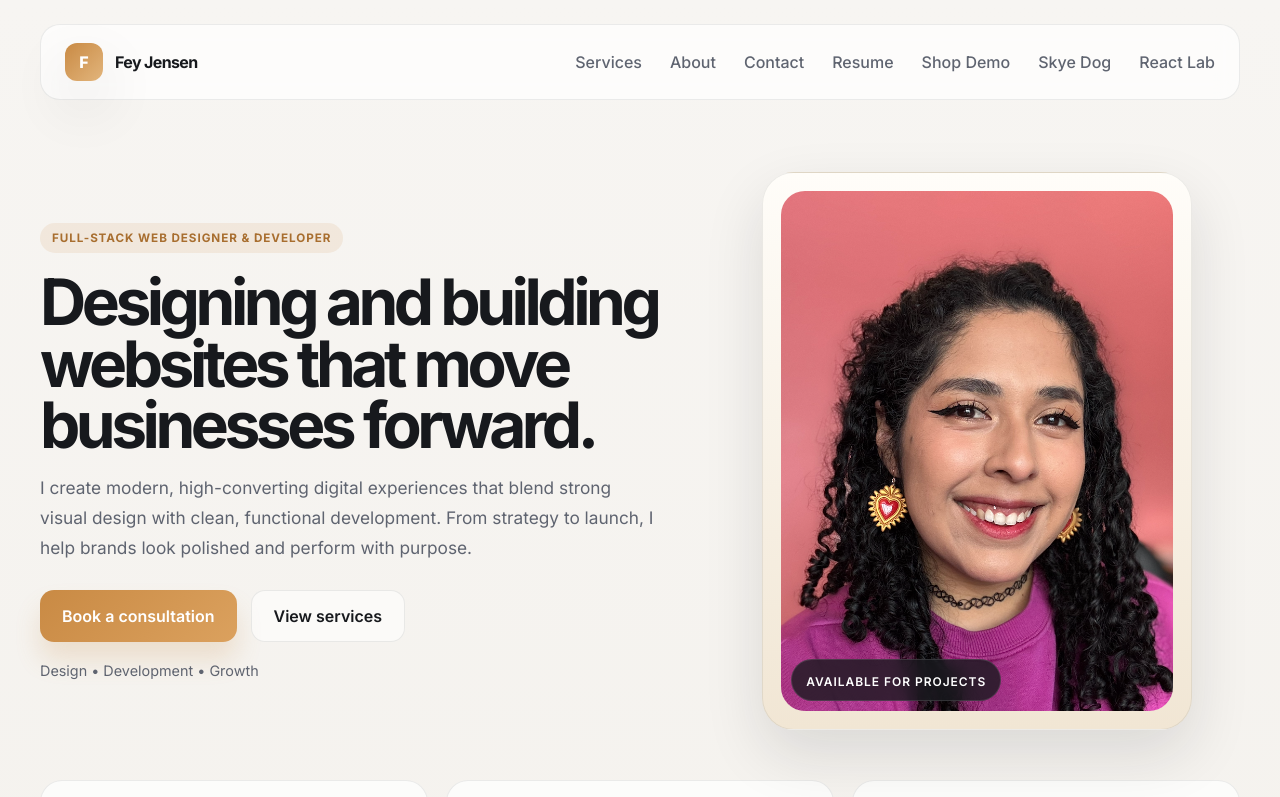
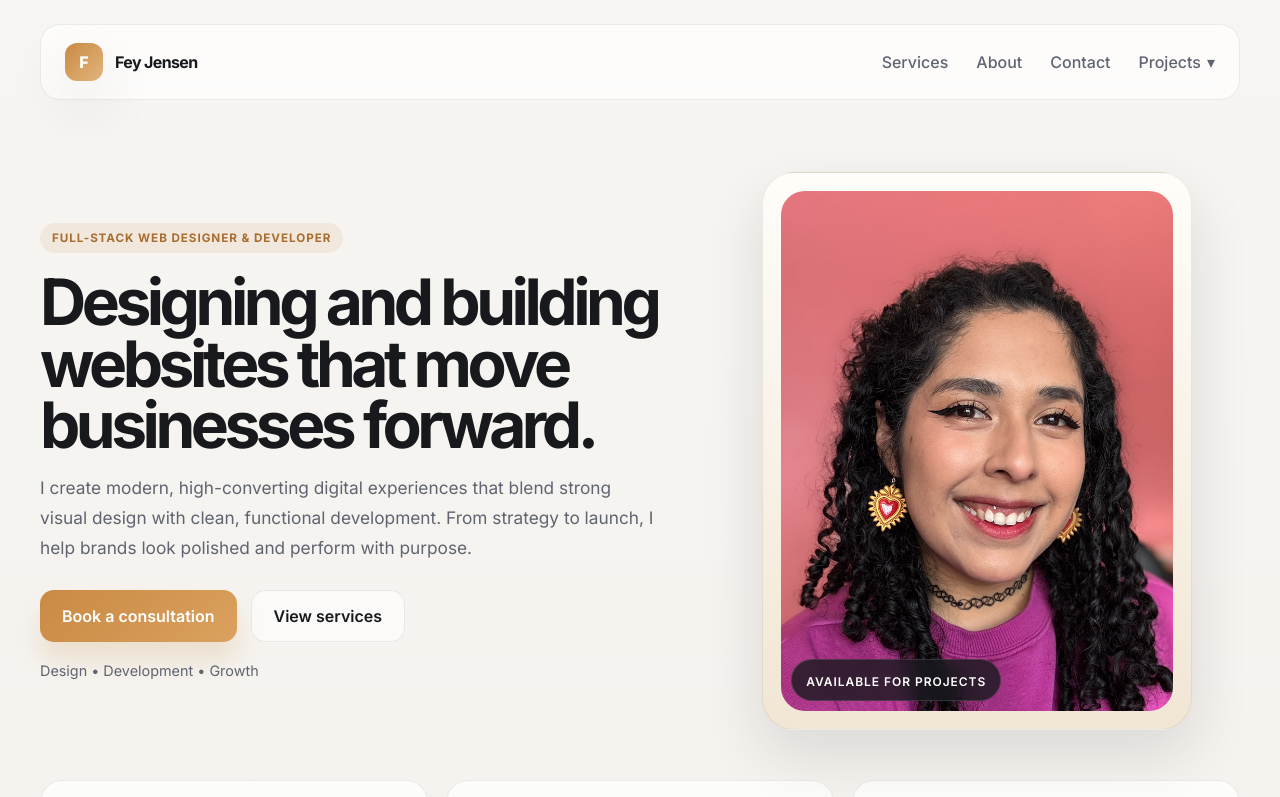
Before and after one commit to FeyJensen/portfolio, a React (Vite) app: page / in a window 1280 px wide. Shown: the top 797 px of the page. Built offline with nearby package versions, Linux system fonts and the light colour scheme.

Commit message:
dropdown

```diff
--- a/src/App.jsx
+++ b/src/App.jsx
@@ -1,4 +1,4 @@
-import { useEffect, useState } from 'react';
+import { useEffect, useRef, useState } from 'react';
 
 import HomePage from './pages/HomePage';
 import ResumePage from './pages/ResumePage';
@@ -6,12 +6,70 @@ import ReactShowcasePage from './pages/ReactShowcasePage';
 import SkyeDogPage from './pages/SkyeDogPage';
 import ShopDemoPage from './pages/ShopDemoPage';
 
+function NavDropdown({ onSelect, currentPage }) {
+  const [isOpen, setIsOpen] = useState(false);
+  const dropdownRef = useRef(null);
+
+  useEffect(() => {
+    function handleClickOutside(event) {
+      if (dropdownRef.current && !dropdownRef.current.contains(event.target)) {
+        setIsOpen(false);
+      }
+    }
+
+    document.addEventListener('mousedown', handleClickOutside);
+    return () => document.removeEventListener('mousedown', handleClickOutside);
+  }, []);
+
+  const projectItems = [
+    { label: 'Resume', value: 'resume' },
+    { label: 'Shop Demo', value: 'shop' },
+    { label: 'Skye Dog', value: 'skye-dog' },
+    { label: 'React Lab', value: 'react-showcase' },
+  ];
+
+  return (
+    <div className="nav-dropdown" ref={dropdownRef}>
+      <button
+        type="button"
+        className="nav-button nav-dropdown-toggle"
+        aria-expanded={isOpen}
+        onClick={() => setIsOpen((open) => !open)}
+      >
+        Projects <span aria-hidden="true">▾</span>
+      </button>
+
+      {isOpen && (
+        <div className="nav-dropdown-menu" role="menu" aria-label="Project navigation">
+          {projectItems.map((item) => (
+            <button
+              key={item.value}
+              type="button"
+              className={`nav-button ${currentPage === item.value ? 'is-selected' : ''}`}
+              onClick={() => {
+                onSelect(item.value);
+                setIsOpen(false);
+              }}
+            >
+              {item.label}
+            </button>
+          ))}
+        </div>
+      )}
+    </div>
+  );
+}
+
 export default function App() {
   const [currentPage, setCurrentPage] = useState('home');
 
   useEffect(() => {
     window.scrollTo({ top: 0, left: 0, behavior: 'auto' });
   }, [currentPage]);
+
+  const handlePageChange = (page) => {
+    setCurrentPage(page);
+  };
 
   return (
     <div className="page-shell">
@@ -33,20 +91,12 @@ export default function App() {
               <a href="#contact">Contact</a>
             </>
           ) : (
-            <button type="button" className="nav-button" onClick={() => setCurrentPage('home')}>Home</button>
+            <button type="button" className="nav-button" onClick={() => handlePageChange('home')}>
+              Home
+            </button>
           )}
-          <button type="button" className="nav-button" onClick={() => setCurrentPage('resume')}>
-            Resume
-          </button>
-          <button type="button" className="nav-button" onClick={() => setCurrentPage('shop')}>
-            Shop Demo
-          </button>
-          <button type="button" className="nav-button" onClick={() => setCurrentPage('skye-dog')}>
-            Skye Dog
-          </button>
-          <button type="button" className="nav-button" onClick={() => setCurrentPage('react-showcase')}>
-            React Lab
-          </button>
+
+          <NavDropdown onSelect={handlePageChange} currentPage={currentPage} />
         </nav>
       </header>
 
--- a/src/styles.css
+++ b/src/styles.css
@@ -91,6 +91,7 @@ button {
   display: flex;
   gap: 28px;
   align-items: center;
+  position: relative;
 }
 
 .nav a,
@@ -105,6 +106,45 @@ button {
 
 .nav-button {
   color: var(--muted);
+}
+
+.nav-dropdown {
+  position: relative;
+}
+
+.nav-dropdown-toggle {
+  display: inline-flex;
+  align-items: center;
+  gap: 6px;
+}
+
+.nav-dropdown-menu {
+  position: absolute;
+  top: calc(100% + 12px);
+  right: 0;
+  display: flex;
+  flex-direction: column;
+  gap: 8px;
+  min-width: 180px;
+  padding: 12px;
+  border: 1px solid var(--line);
+  border-radius: 16px;
+  background: rgba(255, 255, 255, 0.96);
+  box-shadow: 0 18px 42px rgba(26, 27, 31, 0.12);
+  z-index: 20;
+}
+
+.nav-dropdown-menu .nav-button {
+  width: 100%;
+  padding: 10px 12px;
+  border-radius: 10px;
+  text-align: left;
+}
+
+.nav-dropdown-menu .nav-button:hover,
+.nav-dropdown-menu .nav-button.is-selected {
+  background: rgba(201, 138, 68, 0.08);
+  color: var(--text);
 }
 
 .hero {
```
